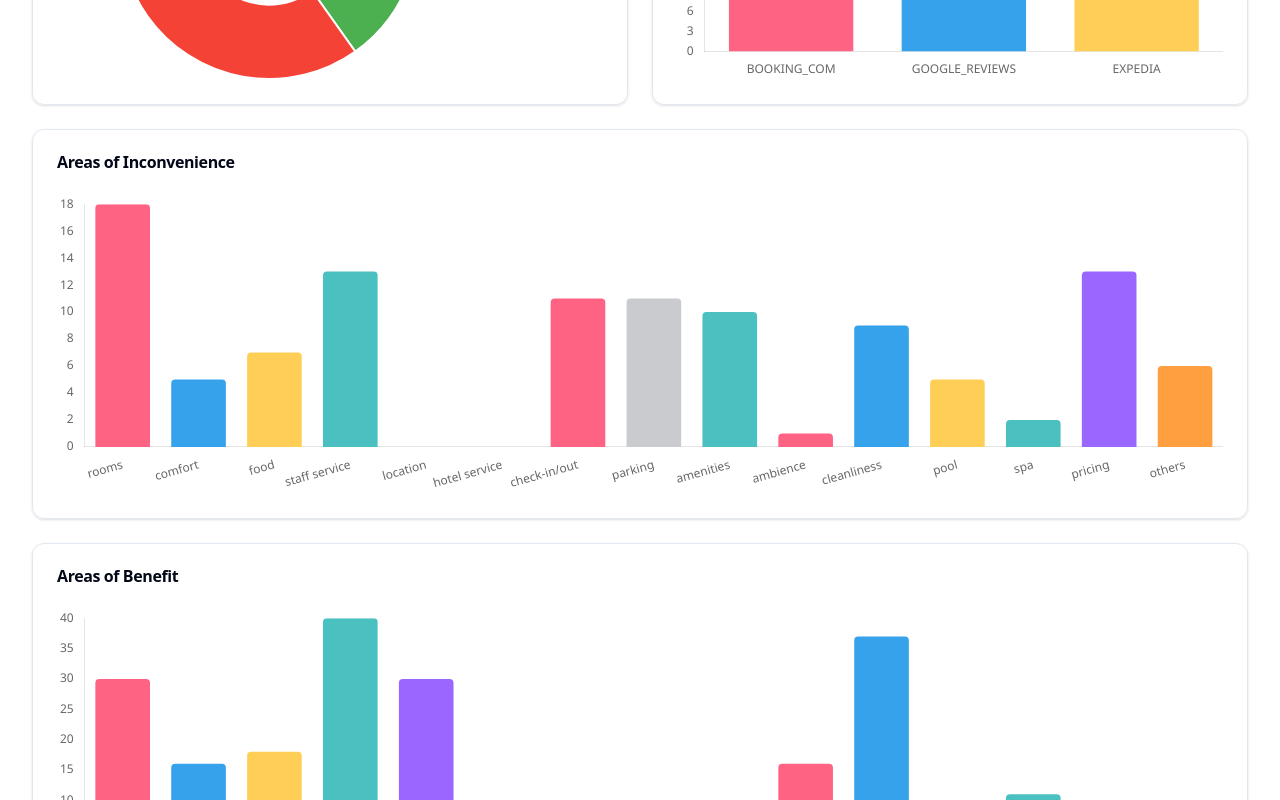
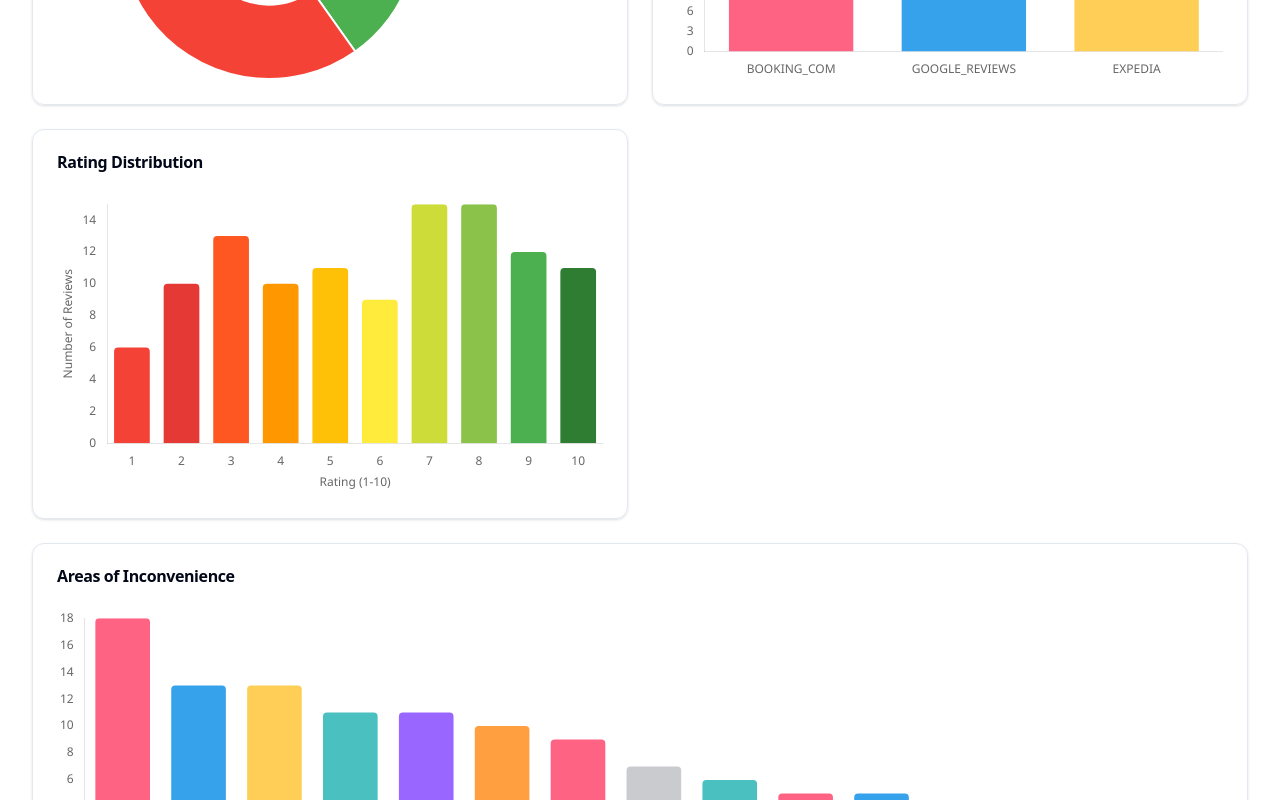
Before and after one commit to darsh-webdev/analytics-dashboard, a React (Vite) app: page /hotel/all in a window 1280 px wide. Shown: the part 580-1380 px from the top of the page. Built offline with nearby package versions, Linux system fonts and the light colour scheme.

Commit message:
feat: Add severity rating distribution bar chart to dashboard

```diff
--- a/src/components/Dashboard.tsx
+++ b/src/components/Dashboard.tsx
@@ -93,6 +93,20 @@ function groupByDateAndCategory(data: Review[]) {
     res[date][category]++;
   });
   return res;
+}
+
+function countByRating(data: Review[]) {
+  const map: Record<number, number> = {};
+  for (let i = 1; i <= 10; i++) {
+    map[i] = 0;
+  }
+
+  data.forEach(({ severityScore }) => {
+    if (severityScore >= 1 && severityScore <= 10) {
+      map[severityScore] = (map[severityScore] || 0) + 1;
+    }
+  });
+  return map;
 }
 
 function countByAreaOfInconvenience(data: Review[]) {
@@ -235,13 +249,23 @@ export default function Dashboard() {
     [filteredData]
   );
 
+  const ratingCounts = useMemo(
+    () => countByRating(filteredData),
+    [filteredData]
+  );
+
   const areaOfInconvenienceChartData = useMemo(() => {
+    const sortedEntries = Object.entries(areaOfInconvenienceCounts).sort(
+      (a, b) => b[1] - a[1]
+    );
+    const labels = sortedEntries.map(([label]) => label);
+    const data = sortedEntries.map(([, value]) => value);
     return {
-      labels: Object.keys(areaOfInconvenienceCounts),
+      labels,
       datasets: [
         {
           label: "Count",
-          data: Object.values(areaOfInconvenienceCounts),
+          data,
           backgroundColor: [
             "#FF6384",
             "#36A2EB",
@@ -260,12 +284,17 @@ export default function Dashboard() {
   }, [areaOfInconvenienceCounts]);
 
   const areaOfBenefitChartData = useMemo(() => {
+    const sortedEntries = Object.entries(areaOfBenefitsCounts).sort(
+      (a, b) => b[1] - a[1]
+    );
+    const labels = sortedEntries.map(([label]) => label);
+    const data = sortedEntries.map(([, value]) => value);
     return {
-      labels: Object.keys(areaOfBenefitsCounts),
+      labels,
       datasets: [
         {
           label: "Count",
-          data: Object.values(areaOfBenefitsCounts),
+          data,
           backgroundColor: [
             "#FF6384",
             "#36A2EB",
@@ -534,6 +563,73 @@ export default function Dashboard() {
                 </div>
               </CardContent>
             </Card>
+
+            <Card>
+              <CardHeader>
+                <CardTitle>Rating Distribution</CardTitle>
+              </CardHeader>
+              <CardContent>
+                <div className="h-[300px]">
+                  <Bar
+                    data={{
+                      labels: Object.keys(ratingCounts),
+                      datasets: [
+                        {
+                          label: "Number of Reviews",
+                          data: Object.values(ratingCounts),
+                          backgroundColor: [
+                            "#f44336",
+                            "#e53935",
+                            "#ff5722",
+                            "#ff9800",
+                            "#ffc107",
+                            "#ffeb3b",
+                            "#cddc39",
+                            "#8bc34a",
+                            "#4caf50",
+                            "#2e7d32",
+                          ],
+                          borderRadius: 4,
+                        },
+                      ],
+                    }}
+                    options={{
+                      responsive: true,
+                      maintainAspectRatio: false,
+                      scales: {
+                        y: {
+                          beginAtZero: true,
+                          grid: {
+                            display: false,
+                          },
+                          ticks: {
+                            stepSize: 1,
+                          },
+                          title: {
+                            display: true,
+                            text: "Number of Reviews",
+                          },
+                        },
+                        x: {
+                          grid: {
+                            display: false,
+                          },
+                          title: {
+                            display: true,
+                            text: "Rating (1-10)",
+                          },
+                        },
+                      },
+                      plugins: {
+                        legend: {
+                          display: false,
+                        },
+                      },
+                    }}
+                  />
+                </div>
+              </CardContent>
+            </Card>
           </div>
 
           <Card>
```
